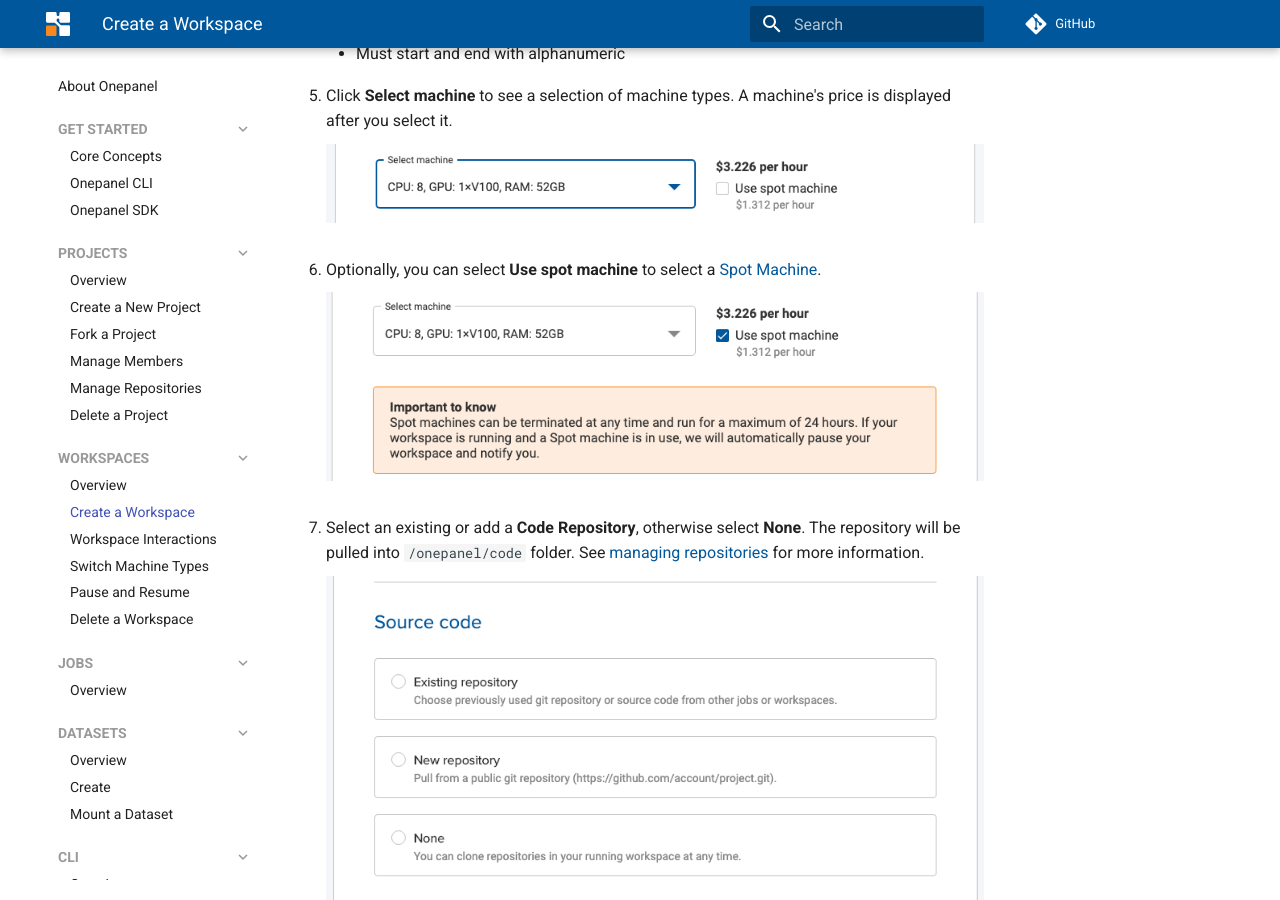
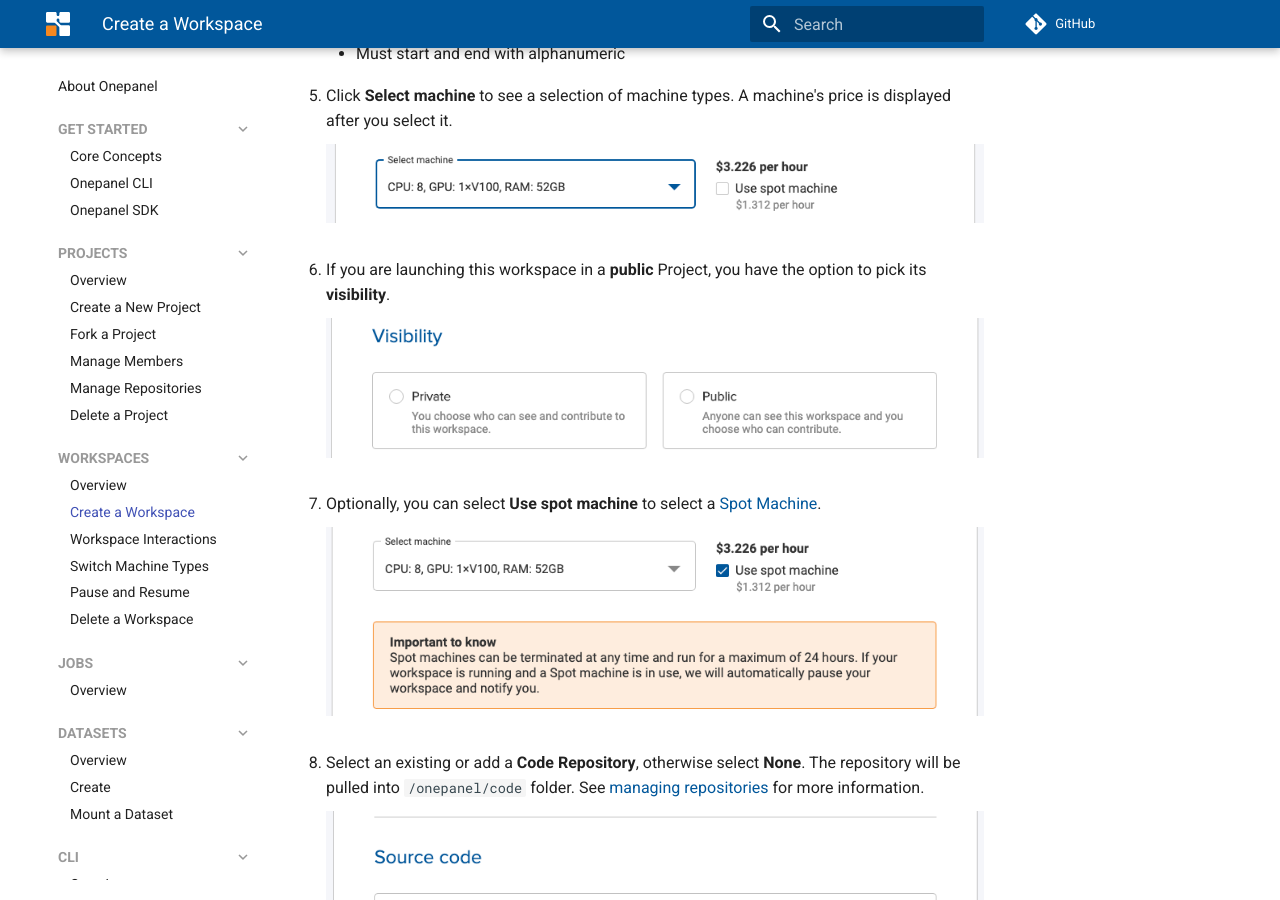
Before and after one commit to onepanelio/docs, an MkDocs documentation site: the page built from docs/workspaces/create.md, in a window 1280 px wide and 900 px high, scrolled down 969 px. Built offline with MkDocs 1.6.1 and Material for MkDocs 9.7.7, drawn with Linux system fonts in a browser that asks for light colours; comment, search, counter and statistics services are not loaded.

Commit message:
add note about workspace visibility

```diff
--- a/docs/workspaces/create.md
+++ b/docs/workspaces/create.md
@@ -16,16 +16,19 @@
 5. Click **Select machine** to see a selection of machine types. A machine's price is displayed after you select it.
 ![](../assets/img/create-171530.png)
 
-6. Optionally, you can select **Use spot machine** to select a [Spot Machine](machine-types/spot).
+6. If you are launching this workspace in a **public** Project, you have the option to pick its **visibility**.
+![](../assets/img/create-180435.png)
+
+7. Optionally, you can select **Use spot machine** to select a [Spot Machine](machine-types/spot).
 ![](../assets/img/create-171832.png)
 
-7. Select an existing or add a **Code Repository**, otherwise select **None**. The repository will be pulled into `/onepanel/code` folder. See [managing repositories](/projects/repositories/#add-a-repository-in-a-workspace-or-job) for more information.
+8. Select an existing or add a **Code Repository**, otherwise select **None**. The repository will be pulled into `/onepanel/code` folder. See [managing repositories](/projects/repositories/#add-a-repository-in-a-workspace-or-job) for more information.
 ![](../assets/img/create-193843.png)
 
-8. Optionally, mount Datasets by clicking **Add Dataset**.
+9. Optionally, mount Datasets by clicking **Add Dataset**.
 ![](../assets/img/create-194943.png)
 
-9. Optionally, change storage size by clicking **Change**. If you have selected Datasets, Onepanel will automatically adjust storage size based on total size of added Datasets plus an additional 50GB.
+10. Optionally, change storage size by clicking **Change**. If you have selected Datasets, Onepanel will automatically adjust storage size based on total size of added Datasets plus an additional 50GB.
 ![](../assets/img/create-195238.png)
 
-10. Click **Create** to create your Workspace. Depending on your machine type, this could take up to 5 minutes.
+11. Click **Create** to create your Workspace. Depending on your machine type, this could take up to 5 minutes.
```
Also changed, not shown: docs/assets/img/create-180435.png (added).
